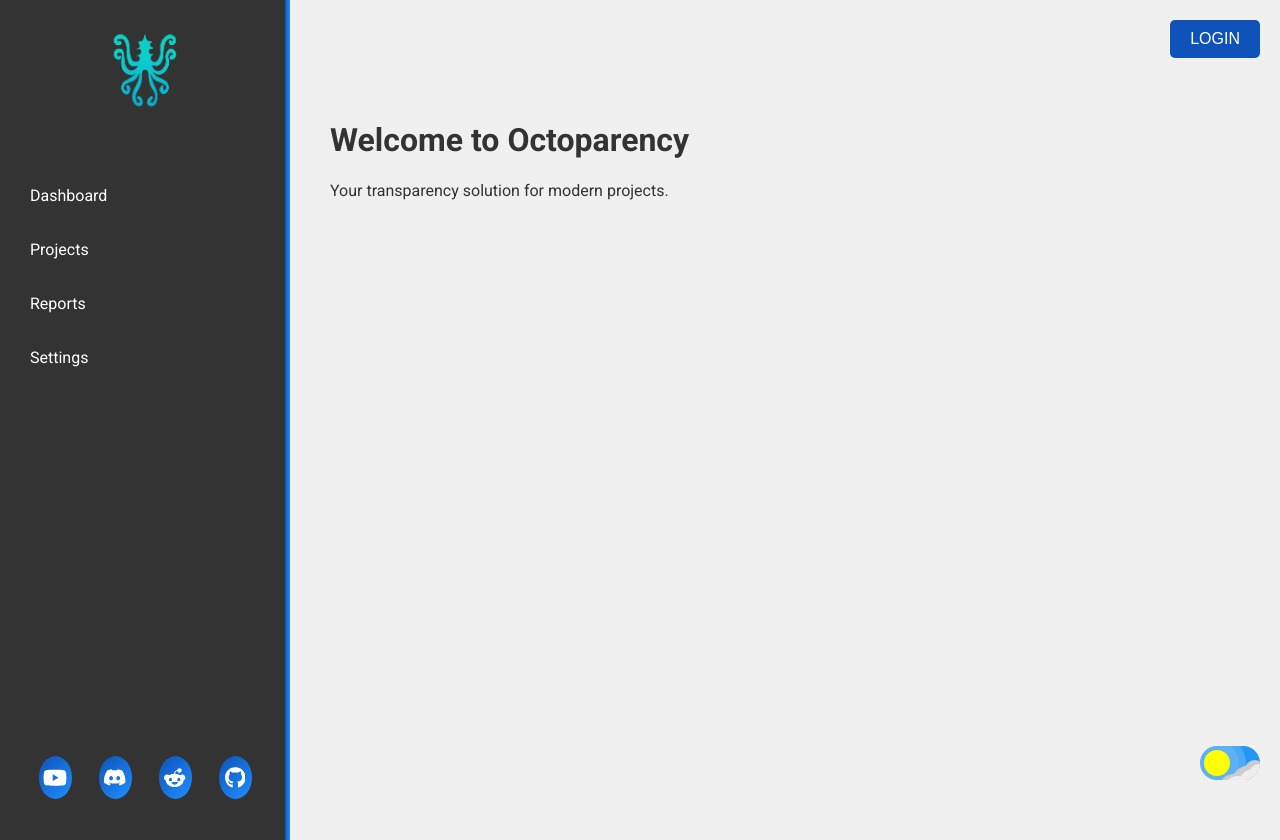
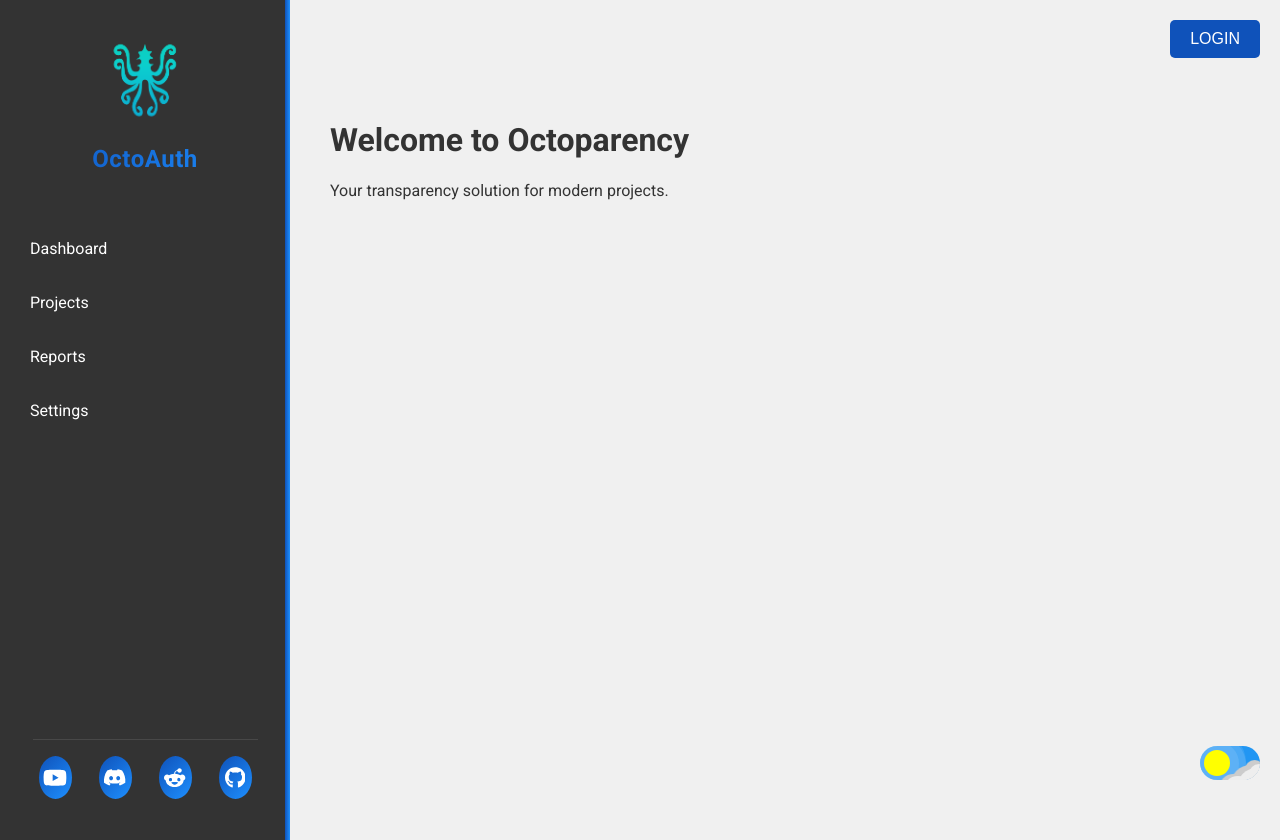
Before and after one commit to OcularGG/octoparency, a website: page pages/index.html in a window 1280 px wide. Drawn offline with Linux system fonts and the light colour scheme.

Commit message:
v1.1.10.0

```diff
--- a/assets/css/styles.css
+++ b/assets/css/styles.css
@@ -35,6 +35,7 @@ body.dark-mode {
     align-items: center;
     height: 100vh;
     position: relative;
+    justify-content: space-between; /* Better distribution of space */
 }
 
 .sidebar::after {
@@ -50,15 +51,15 @@ body.dark-mode {
 .logo-container {
     width: 100%;
     text-align: center;
-    margin-bottom: 20px;
-    min-height: 100px; /* Reserve space for logo to prevent layout shifts */
+    margin-bottom: 5px; /* Reduced to make room for the title */
+    min-height: 120px; /* Increased to fit larger logo */
     display: flex;
     justify-content: center;
     align-items: center;
 }
 
 .logo {
-    width: 100px;
+    width: 130px; /* Increased logo size */
     transition: opacity 1.5s ease-in-out;
     opacity: 1;
 }
@@ -67,14 +68,33 @@ body.dark-mode {
     filter: none;
 }
 
+/* New title styling for OctoAuth */
+.site-title {
+    text-align: center;
+    font-size: 24px;
+    font-weight: bold;
+    margin: 0 0 20px 0;
+    background: linear-gradient(90deg, #0F52BA, #1E90FF);
+    -webkit-background-clip: text;
+    background-clip: text;
+    -webkit-text-fill-color: transparent;
+    width: 100%;
+    padding: 0 10px;
+    letter-spacing: 0.5px;
+}
+
 .sidebar-nav {
     width: 100%;
     margin-top: 20px;
+    flex-grow: 1; /* Let nav take available space */
+    display: flex;
+    flex-direction: column;
 }
 
 .sidebar-nav ul {
     list-style-type: none;
     padding: 0;
+    flex-grow: 1; /* Let the nav list grow */
 }
 
 .sidebar-nav li {
@@ -505,8 +525,10 @@ body.dark-mode .toggle-icon::before {
 
 /* Social buttons container */
 .social-buttons-container {
-  margin-top: auto;
+  margin-top: 20px; /* Not auto anymore - specific value */
   margin-bottom: 20px;
+  padding-top: 15px;
+  border-top: 1px solid rgba(255, 255, 255, 0.1); /* Subtle separator */
   display: flex;
   justify-content: center;
   align-items: center;
--- a/pages/index.html
+++ b/pages/index.html
@@ -13,6 +13,9 @@
         <div class="logo-container">
             <img src="/assets/ocular-logos/logo1.png" alt="Logo" class="logo">
         </div>
+        <!-- New title element -->
+        <h1 class="site-title">OctoAuth</h1>
+
         <nav class="sidebar-nav">
             <ul>
                 <li><a href="#" class="nav-link">Dashboard</a></li>
```
